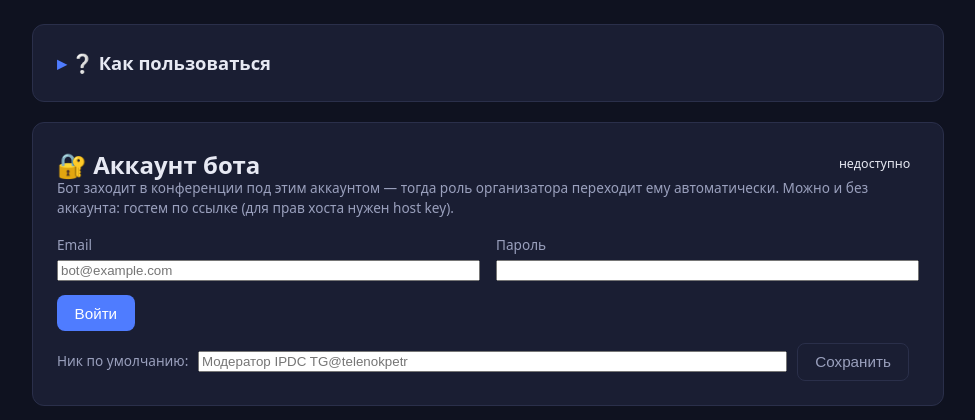
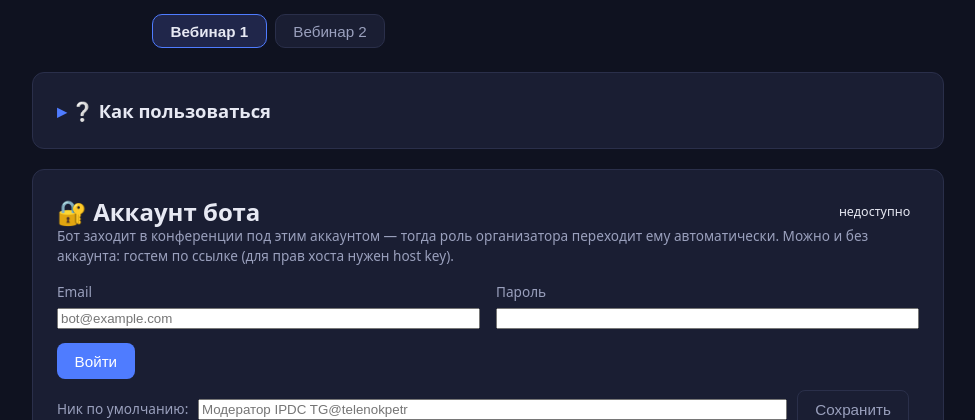
Before and after one commit to telenokpetr/myvibedev, a FastAPI app: page / in a window 1280 px wide. Shown: the part 63-483 px from the top of the page, without its empty margins (152-1127 px from the left). Run offline with FastAPI, Linux system fonts and the light colour scheme; data that the repository does not hold is empty.

Commit message:
web: вкладки параллельных вебинаров (per-slot UI)
Панель вкладок «Вебинар 1/2» (по числу воркеров из /api/bot/workers). Монки-патч fetch добавляет ?slot=currentSlot ко всем /api/bot/*, так что панели аккаунта/просмотра/записи/модерации/музыки управляют выбранным воркером. Смена вкладки шлёт событие slotchange -> панели перезагружаются; WS-просмотр проксируется на нужный воркер по ?slot.

Co-Authored-By: Claude Opus 4.8 <noreply@anthropic.com>

```diff
--- a/web/app/main.py
+++ b/web/app/main.py
@@ -238,10 +238,18 @@ def moderation_events(limit: int = 50):
 
 @app.websocket("/api/preview")
 async def preview_proxy(ws: WebSocket):
-    """Проксируем A/V-поток bot-worker в браузер (единый origin)."""
+    """Проксируем A/V-поток нужного воркера (по ?slot=) в браузер (единый origin)."""
     await ws.accept()
+    try:
+        slot = int(ws.query_params.get("slot", "0"))
+    except ValueError:
+        slot = 0
+    worker = bot_client.get_worker(slot)
+    if worker is None:
+        await ws.close()
+        return
     upstream = (
-        settings.bot_worker_url.replace("http://", "ws://").replace("https://", "wss://")
+        worker.base.replace("http://", "ws://").replace("https://", "wss://")
         + "/preview"
     )
     try:
--- a/web/app/static/account.js
+++ b/web/app/static/account.js
@@ -136,5 +136,11 @@ AC.nickSave.addEventListener("click", () => {
   setTimeout(() => { AC.nickMsg.textContent = ""; }, 2000);
 });
 
+window.addEventListener("slotchange", () => {
+  AC.msg.textContent = "";
+  AC.otpMsg.textContent = "";
+  loadAcc();
+});
+
 loadAcc();
 setInterval(loadAcc, 4000);
--- a/web/app/static/app.js
+++ b/web/app/static/app.js
@@ -1,3 +1,43 @@
+// --- Мультиворкер: активный вебинар (slot). Патчим fetch, чтобы все /api/bot/*
+// автоматически шли на текущий воркер. Вкладка меняет slot и шлёт "slotchange". ---
+window.currentSlot = 0;
+(function () {
+  const orig = window.fetch.bind(window);
+  window.fetch = function (url, opts) {
+    if (typeof url === "string" && url.startsWith("/api/bot/") && !/[?&]slot=/.test(url)) {
+      url += (url.includes("?") ? "&" : "?") + "slot=" + window.currentSlot;
+    }
+    return orig(url, opts);
+  };
+})();
+
+function setSlot(n) {
+  if (n === window.currentSlot) return;
+  window.currentSlot = n;
+  document.querySelectorAll("#webinar-tabs .tab").forEach((t) =>
+    t.classList.toggle("active", Number(t.dataset.slot) === n));
+  window.dispatchEvent(new CustomEvent("slotchange", { detail: n }));
+}
+
+(async function buildTabs() {
+  const nav = document.getElementById("webinar-tabs");
+  if (!nav) return;
+  let count = 2;
+  try {
+    const j = await (await fetch("/api/bot/workers")).json();
+    count = j.count || 2;
+  } catch (e) { /* дефолт 2 */ }
+  nav.innerHTML = "";
+  for (let i = 0; i < count; i++) {
+    const b = document.createElement("button");
+    b.className = "tab" + (i === 0 ? " active" : "");
+    b.dataset.slot = String(i);
+    b.textContent = "Вебинар " + (i + 1);
+    b.addEventListener("click", () => setSlot(i));
+    nav.appendChild(b);
+  }
+})();
+
 const STATUS_LABELS = {
   scheduled: "запланировано",
   joining: "подключается",
--- a/web/app/static/music.js
+++ b/web/app/static/music.js
@@ -142,5 +142,10 @@ MU.tracks.addEventListener("click", async (e) => {
   } catch (e2) { /* игнор */ }
 });
 
+window.addEventListener("slotchange", () => {
+  MU.uploadMsg.textContent = "";
+  loadMusic();
+});
+
 loadMusic();
 setInterval(loadMusic, 4000);
--- a/web/app/static/preview.js
+++ b/web/app/static/preview.js
@@ -11,9 +11,10 @@ const BOT_LABELS = {
   unavailable: "воркер недоступен",
 };
 
-const wsUrl =
-  (location.protocol === "https:" ? "wss" : "ws") +
-  "://" + location.host + "/api/preview";
+function previewWsUrl() {
+  return (location.protocol === "https:" ? "wss" : "ws") +
+    "://" + location.host + "/api/preview?slot=" + window.currentSlot;
+}
 
 const canvas = document.getElementById("preview-canvas");
 const overlay = document.getElementById("preview-overlay");
@@ -28,7 +29,7 @@ let soundOn = false;
 function startPreview() {
   overlay.style.display = "flex";
   overlay.textContent = "подключение…";
-  player = new JSMpeg.Player(wsUrl, {
+  player = new JSMpeg.Player(previewWsUrl(), {
     canvas: canvas,
     audio: true,
     autoplay: true,
@@ -150,5 +151,12 @@ async function pollBot() {
   }
 }
 
+// Смена вебинара: гасим просмотр (это другой воркер) и перечитываем статус.
+window.addEventListener("slotchange", () => {
+  if (player) stopPreview();
+  muteAllBtn.textContent = "🔇 Отключить звук всем";
+  pollBot();
+});
+
 setInterval(pollBot, 3000);
 pollBot();
--- a/web/app/static/style.css
+++ b/web/app/static/style.css
@@ -121,6 +121,31 @@ button.del:hover { color: var(--err); }
 .pill-joining, .pill-live { background: rgba(79,124,255,.18); color: var(--accent); }
 .pill-recording { background: rgba(231,76,60,.18); color: var(--err); }
 .pill-ok { background: rgba(46,204,113,.18); color: var(--ok); }
+
+/* Вкладки параллельных вебинаров */
+.tabs {
+  display: flex;
+  gap: 0.5rem;
+  max-width: 720px;
+  margin: 0 auto;
+  padding: 0.9rem 1.5rem 0;
+}
+.tabs .tab {
+  background: var(--card);
+  border: 1px solid #2a2f4a;
+  border-radius: 10px;
+  padding: 0.45rem 1.1rem;
+  color: var(--muted);
+  cursor: pointer;
+  font-size: 0.95rem;
+}
+.tabs .tab:hover { filter: brightness(1.15); }
+.tabs .tab.active {
+  color: var(--text);
+  border-color: var(--accent);
+  background: #20264a;
+  font-weight: 600;
+}
 .pill-finished { background: rgba(46,204,113,.15); color: var(--ok); }
 .pill-canceled { background: #2a2f4a; color: var(--muted); }
 .pill-error { background: rgba(231,76,60,.18); color: var(--err); }
--- a/web/app/templates/index.html
+++ b/web/app/templates/index.html
@@ -11,6 +11,8 @@
     <h1>🎥 Zoom Bot Console</h1>
     <span class="badge" id="status">проверка…</span>
   </header>
+
+  <nav class="tabs" id="webinar-tabs" title="Переключение параллельных вебинаров"></nav>
 
   <main>
     <details class="card help">
```
